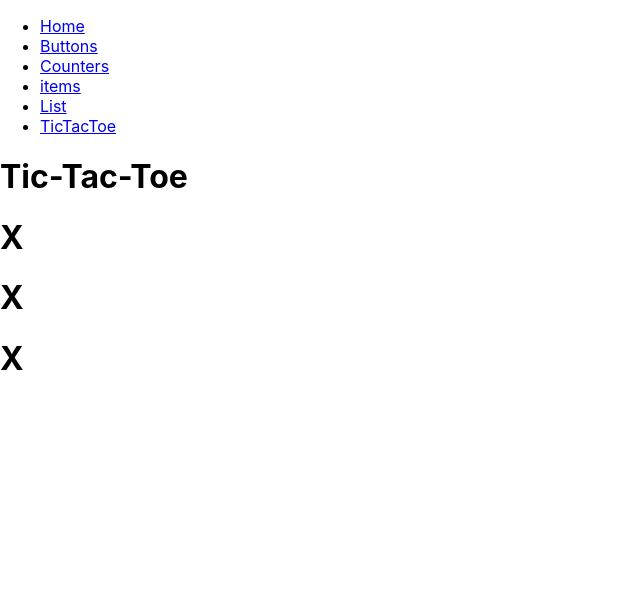
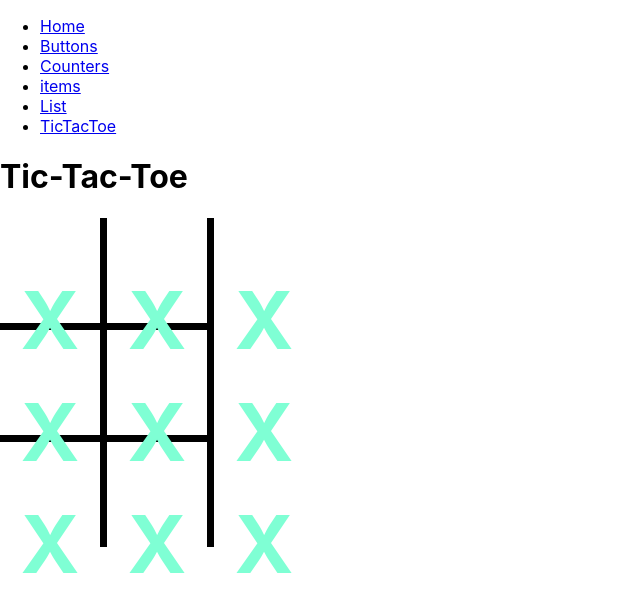
Before and after one commit to Sampo71/React_yes, a React (Create React App) app in the folder sk_react_harjotus/: page /ticTacToe in a window 1280 px wide. Shown: the top 612 px of the page, without its empty margins (0-640 px from the left). Built offline with nearby package versions, Linux system fonts and the light colour scheme.

Commit message:
tic tac toe progress

```diff
--- a/sk_react_harjotus/src/tictactoe/Board.jsx
+++ b/sk_react_harjotus/src/tictactoe/Board.jsx
@@ -4,9 +4,21 @@
 export const Board =()=>{
     return(
         <div>
-            <Square/>
-            <Square/>
-            <Square/>
+            <div className="row">
+               <Square className="b-bottom-r"/>
+               <Square className="b-bottom-r"/>
+               <Square className="b-bottom"/>
+            </div>
+            <div className="row">
+               <Square className="b-bottom-r"/>
+               <Square className="b-bottom-r"/>
+               <Square className="b-bottom"/>
+            </div>
+            <div className="row">
+               <Square className="b-right"/>
+               <Square className="b-right"/>
+               <Square/>
+            </div>
         </div>
     );
 }
--- a/sk_react_harjotus/src/tictactoe/Square.jsx
+++ b/sk_react_harjotus/src/tictactoe/Square.jsx
@@ -1,8 +1,9 @@
 import React from "react";
 
-export const Square =()=>{
+export const Square =(props)=>{
+    const classes = props.className?`${props.className} square` : 'square';
     return(
-        <div>
+        <div className={classes}>
             <h1>X</h1>
         </div>
     );
--- a/sk_react_harjotus/src/tictactoe/Tictactoe.css
+++ b/sk_react_harjotus/src/tictactoe/Tictactoe.css
@@ -0,0 +1,28 @@
+.row{
+    display: flex;
+    flex-direction: row;
+}
+
+.square{
+    width: 100px;
+    height: 100px;
+    font-size: 30px;
+    text-align: center;
+    color:aquamarine;
+    font-weight: bolder;
+    padding-bottom: 5px;
+    font-size: 40px;
+}
+
+.b-bottom-r{
+    border-right: 7px solid black;
+    border-bottom: 7px solid black;
+}
+
+.b-botttom{
+    border-bottom: 7px solid black;
+}
+
+.b-right{
+    border-right: 7px solid black;
+}
```
